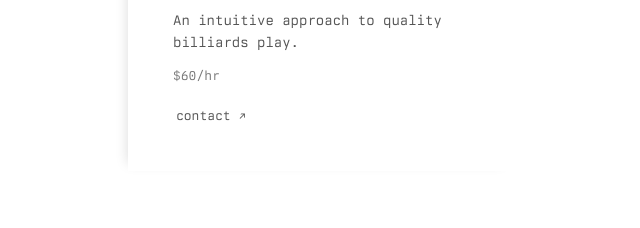
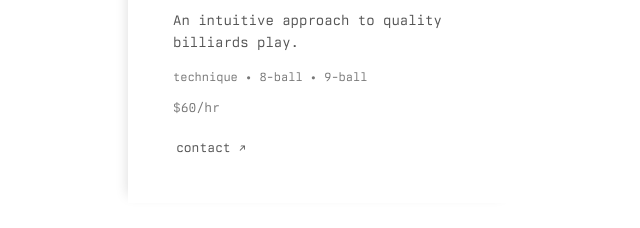
Before and after one commit to dizzysky/sanjid.com, a plain HTML site: page index.html in a window 1280 px wide. Shown: the part 474-702 px from the top of the page, without its empty margins (0-640 px from the left). Drawn offline with Linux system fonts and the light colour scheme.

Commit message:
add topics

```diff
--- a/index.html
+++ b/index.html
@@ -61,7 +61,7 @@
             <p class="coaching-description">
                 An intuitive approach to quality billiards play.
             </p>
-
+            <p class="coaching-topics">technique &bull; 8-ball &bull; 9-ball</p>
             <p class="coaching-rate">$60/hr</p>
             <a class="coaching-email" href="mailto:dsanjid@gmail.com">
                 contact ↗
--- a/style.css
+++ b/style.css
@@ -73,7 +73,12 @@ a:hover {
     max-width: 300px;
     color: #555;
 }
-
+.coaching-topics {
+    font-family: "Berkeley Mono", monospace;
+    font-size: 12px;
+    color: #777;
+    margin: 16px 0;
+}
 .coaching-rate {
     font-family: "Berkeley Mono", monospace;
     font-size: 13px;
```
